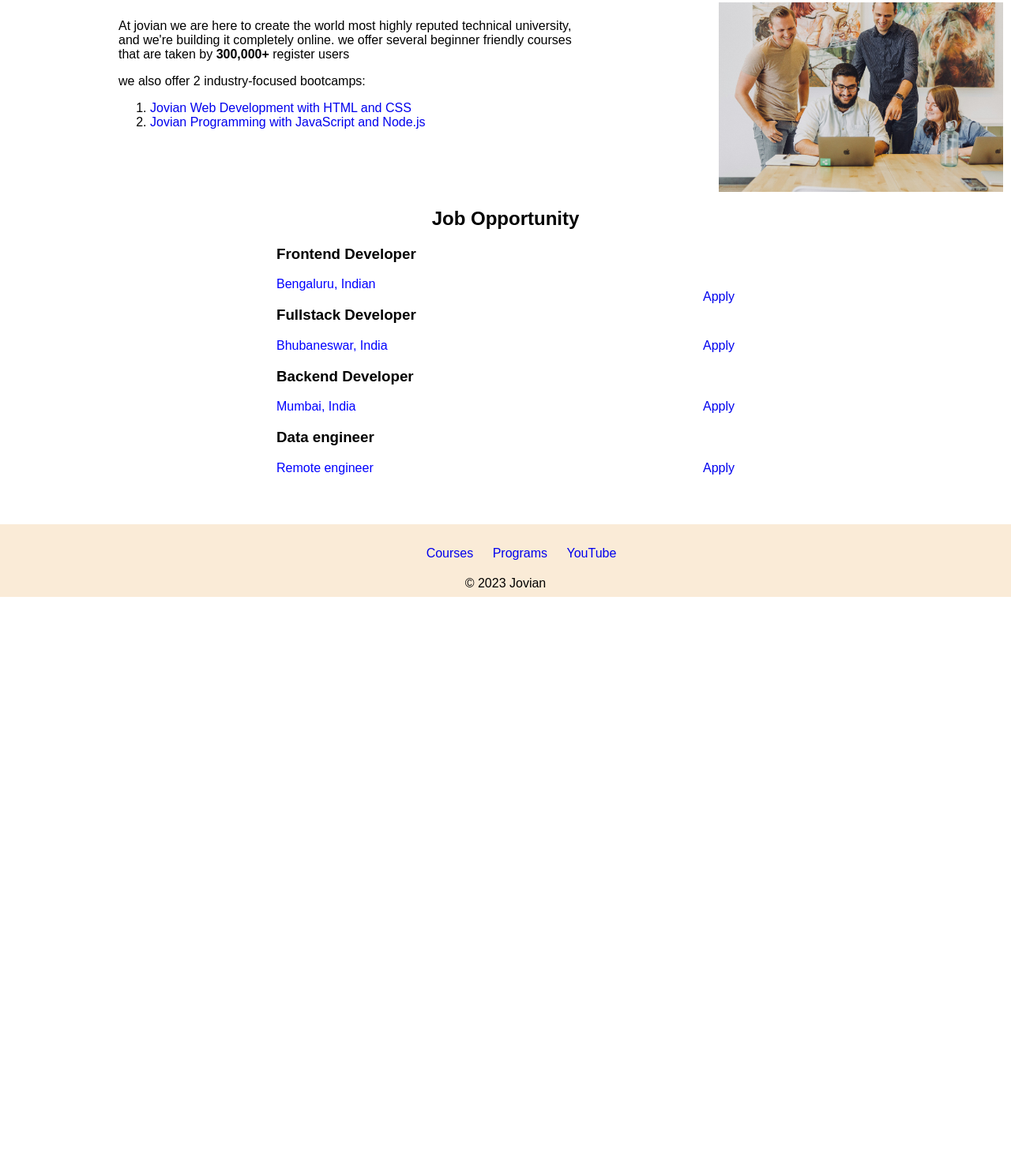
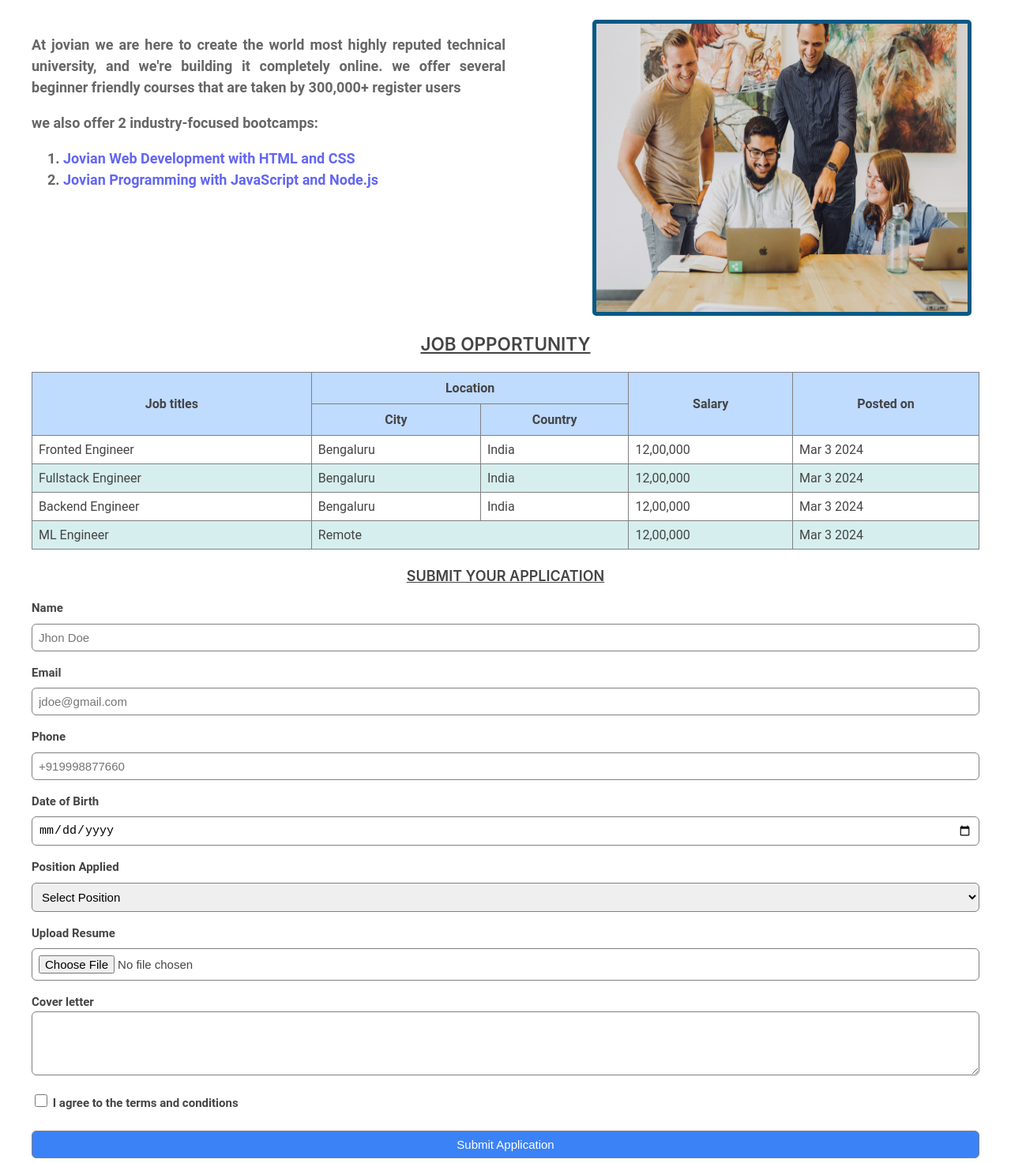
Before and after one commit to Krush-aiden/html_css_js, a plain HTML site: page index.html in a window 1280 px wide. Shown: the part 387-1860 px from the top of the page at 79% size. Before the commit the page ends 1143 px from the top, so only its background shows below. Drawn offline with Linux system fonts and the light colour scheme.

Commit message:
updated_jovian_Job_posting

```diff
--- a/index.html
+++ b/index.html
@@ -1,7 +1,6 @@
 <html>
 
 <head>
-
     <title>
         Jovian job search webpage
     </title>
@@ -17,15 +16,16 @@
 <body>
     <img id="logo" src="logo.png" height="50" alt="logo">
     <img id="banner" src="banner.jpg" height="240" width="100" alt="banner">
-    <div>
-        <h1 style="text-align: center; ">About Jovian</h1>
+    <div style="font-size: 15px;">
+        <h1>About Jovian</h1>
     </div>
 
     <div class="About">
         <div class="aboutJovian">
             <p>At jovian we are here to create the world most highly reputed technical university, and
                 we're building it
-                completely online. we offer several beginner friendly courses that are taken by <b>300,000+</b> register
+                completely online. we offer several beginner friendly courses that are taken by <b>300,000+</b>
+                register
                 users</p>
 
             <p>we also offer 2 industry-focused bootcamps:
@@ -44,38 +44,107 @@
             </ol>
         </div>
         <div class="teamImage">
-            <img id="teamwork" src="teamwork.jpg" height="240" alt="teamwork">
+            <img class="teamwork" src="teamwork.jpg" alt="teamwork">
         </div>
     </div>
 
-    <div style="text-align: center;">
+    <div style="text-align: center; font-size: 15px;">
         <h2>Job Opportunity</h2>
     </div>
 
     <div class="allJobs">
-        <div>
-            <h3>Frontend Developer</h3>
-            <span class="location">Bengaluru, Indian</span>
-            <a href="mailto:krushnamahapatra8@chrome.com?subject=Frontend" class="apply">
-                <p>Apply</p>
-            </a>
+        <table class="jobs-table">
+            <tr class="jobs-header-row">
+                <th rowspan="2">Job titles</th>
+                <th colspan="2">Location</th>
+                <th rowspan="2">Salary</th>
+                <th rowspan="2">Posted on</th>
+            </tr>
+            <tr class="jobs-header-row">
+                <th>City</th>
+                <th>Country</th>
+            </tr>
+            <tr class="jobs-data-row">
+                <td>Fronted Engineer</td>
+                <td>Bengaluru</td>
+                <td>India</td>
+                <td>12,00,000</td>
+                <td>Mar 3 2024</td>
+            </tr>
+            <tr class="jobs-data-row">
+                <td>Fullstack Engineer</td>
+                <td>Bengaluru</td>
+                <td>India</td>
+                <td>12,00,000</td>
+                <td>Mar 3 2024</td>
+            </tr>
+            <tr class="jobs-data-row">
+                <td>Backend Engineer</td>
+                <td>Bengaluru</td>
+                <td>India</td>
+                <td>12,00,000</td>
+                <td>Mar 3 2024</td>
+            </tr>
+            <tr class="jobs-data-row">
+                <td>ML Engineer</td>
+                <td colspan="2">Remote</td>
+                <td>12,00,000</td>
+                <td>Mar 3 2024</td>
+            </tr>
+        </table>
+    </div>
+
+    <div id="application">
+        <div style="text-align: center;">
+            <h2>Submit Your Application</h2>
         </div>
-        <div>
-            <h3>Fullstack Developer</h3>
-            <span class="location">Bhubaneswar, India</span>
-            <a href="mailto:krushnamahapatra8@gmail.com?subject=Fullstack" class="apply">Apply</a>
-        </div>
-        <div>
-            <h3>Backend Developer</h3>
-            <span class="location">Mumbai, India</span>
-            <a href="mailto:krushnamahapatra8@gmail.com?subject=Backend" class="apply">Apply</a>
-        </div>
-        <div>
-            <h3>Data engineer</h3>
-            <span class="location">Remote engineer</span>
-            <a href="mailto:krushnamahapatra8@gmail.com?subject=Data" class="apply">Apply</a>
-        </div>
+        <form action="process-form.php" method="post" class="htmlForm">
+            <div class="form-group">
+                <label for="name">Name</label><br>
+                <input type="text" id="name" name="name" required placeholder="Jhon Doe">
+            </div>
+            <div class="form-group">
+                <label for="email">Email</label><br>
+                <input type="email" id="email" name="email" required placeholder="jdoe@gmail.com">
+            </div>
+            <div class="form-group">
+                <label for="phone">Phone</label><br>
+                <input type="tel" id="phone" name="phone" required placeholder="+919998877660">
+            </div>
+            <div class="form-group">
+                <label for="dob">Date of Birth</label><br>
+                <input type="date" id="dob" name="dob" required>
+            </div>
+            <div class="form-group">
+                <label for="position">Position Applied</label><br>
+                <select id="position" name="Position Applied">
+                    <option value="">Select Position</option>
+                    <option value="Fronted Developer">Fronted Developer</option>
+                    <option value="Fullstack Developer">Fullstack Developer</option>
+                    <option value="Data Scientist">Data Scientist</option>
+                    <option value="ML Engineer">ML Engineer</option>
+                </select>
+            </div>
+            <div class="form-group">
+                <label for="resume">Upload Resume</label><br>
+                <input type="file" id="resume" name="resume" accept=".pdf,.doc,.docx" required>
+            </div>
+            <div class="form-group">
+                <label for="coverletter">Cover letter</label><br>
+                <textarea id="coverletter" name="coverletter" rows="5" required></textarea>
+            </div>
+            <div class="form-group">
+                <label for="terms">
+                    <input type="checkbox" id="terms" name="terms" required>
+                    I agree to the terms and conditions
+                </label>
+            </div>
+            <div class="form-group">
+                <input type="submit" value="Submit Application">
+            </div>
+        </form>
     </div>
+
     <div id="footer">
         <ul id="footer-links">
             <li>
--- a/start.css
+++ b/start.css
@@ -1,6 +1,12 @@
-h1 {
-    text-align: center;
-    color: indigo;
+/* * {
+    font-size: 15px;
+} */
+html {
+    font-size: 12px;
+    color: rgb(31, 0, 88);
+    /* color: #ff0000; */
+    /* background-color: green; */
+    /* color: rgba(31, 0, 88, 0.6); */
 }
 
 #banner {
@@ -15,42 +21,179 @@ h1 {
 .location {
     color: blue;
     margin-bottom: 16px;
+    font-size: 18px;
 }
 
 body {
     margin: 0px;
     padding: 0px;
-    font-family: sans-serif;
+    font-family: 'Roboto', sans-serif;
     /* width: auto; */
+    font-size: 17px;
+    font-weight: 600;
+    text-align: justify;
+    line-height: 1.5;
+    font-size: 1rem;
+    color: #444444;
 }
 
-.teamwork {
-    margin: 100px auto 200px;
-    padding: 100px;
+h1 {
+    /* text-align: center; */
+    font-size: 3rem;
+    text-align: center;
+    color: #222222;
+
 }
+
+h1,
+h2,
+h3,
+h4,
+h5,
+h6 {
+    font-family: 'Inter';
+    text-transform: uppercase;
+    text-decoration: underline;
+    font-weight: 600;
+}
+
 
 .aboutJovian {
     width: 50%;
-    padding: 50px 140px;
-    padding-top: 5px;
-    max-width: 600px;
-    margin: 0 auto;
+    color: #666666;
+    /* padding: 50px 130px; */
+    /* padding-top: 15px; */
+    max-width: 700px;
+    font-size: 1.5rem;
+    /* margin: 10 auto; */
+    margin-right: 30px;
 }
 
+
+/* top | right | bottom | left */
+
 .teamImage {
-    /* width: 30%; */
-    padding-right: auto;
-    margin: 0 auto;
+    border-width: 5px;
+    border-radius: 5px;
+    border-color: rgb(7, 89, 133);
+    border-style: solid;
+    margin-left: 80px;
+}
+
+
+
+/* .htmlForm { */
+/* width: 250px; */
+/* font-size: 15px; */
+/* text-align: left; */
+/* padding: 150px; */
+/* margin-left: 200px; */
+/* border: #222222; */
+/* border-radius: 15px; */
+/* border-width: 1px; */
+/* border-style: solid; */
+/* } */
+
+
+#application {
+    max-width: 1200px;
+    margin: 20 auto;
+    /* padding: 0 118px; */
+    /* border: 1px solid #222222; */
+}
+
+.htmlForm input,
+select {
+    margin-top: 8px;
+    padding: 8px;
+    font-size: 1.25rem;
+    border: 1px solid gray;
+    border-radius: 6px;
+    width: 100%;
+}
+
+.htmlForm label {
+    font-weight: 700;
+    font-size: 15px;
+}
+
+.form-group {
+    margin: 16px 0;
+}
+
+/* ---> div has more priority than form-group */
+/* .htmlForm div {
+    margin: 15px;
+} */
+
+
+.form-group textarea {
+    width: 100%;
+    border: 1px solid gray;
+    border-radius: 6px;
+}
+
+.form-group input[type="checkbox"] {
+    width: 16px;
+    height: 16px;
+}
+
+.form-group input[type="submit"] {
+    background-color: #3B82F6;
+    border: 1px solid gray;
+    border-radius: 6px;
+    color: rgb(255, 255, 255);
+    cursor: pointer;
+}
+
+
+.teamwork {
+    width: 470px;
+    height: 365px;
+    /* margin: 100px auto 200px; */
+    /* padding: 100px; */
+    /* margin-right: 100px; */
 }
 
 .About {
     display: flex;
+    max-width: 1200px;
+    margin: 0 auto;
 }
 
 .allJobs {
-    padding-left: 350px;
+    /* padding-left: 350px; */
     /* margin-bottom: 70px; */
-    border-bottom: 1px;
+    max-width: 1200px;
+    margin: 0 auto;
+    /* border-bottom: 1px; */
+}
+
+.jobs-table {
+    width: 100%;
+    /* height: 200px; */
+    border: 1px solid gray;
+    border-collapse: collapse;
+    /* border-spacing: 15px; */
+}
+
+.jobs-table tr:nth-child(even) {
+    background-color: D6EEEE;
+}
+
+
+.jobs-header-row th {
+    border: 1px solid gray;
+    padding: 10px;
+    text-align: center;
+    background-color: #BFDBFE;
+
+}
+
+
+.jobs-data-row td {
+    border: 1px solid gray;
+    padding: 8px;
 }
 
 .apply {
@@ -60,13 +203,20 @@ body {
 
 a {
     text-decoration: none;
+    color: #6366F1;
+}
+
+a:hover,
+a:focus {
+    color: blue;
 }
 
 #footer {
-    background-color: antiquewhite;
+    /* background-color: #F3F4F6; */
     padding: 8px;
     margin-top: 62px;
     text-align: center;
+    font-size: 14px;
 }
 
 #footer-links {
@@ -79,3 +229,5 @@ a {
     padding: 10px;
     margin: 0 auto;
 }
+
+/* .jobs-header-row {} */
```
Also changed, not shown: start2.html (added, +22 -0 lines).
